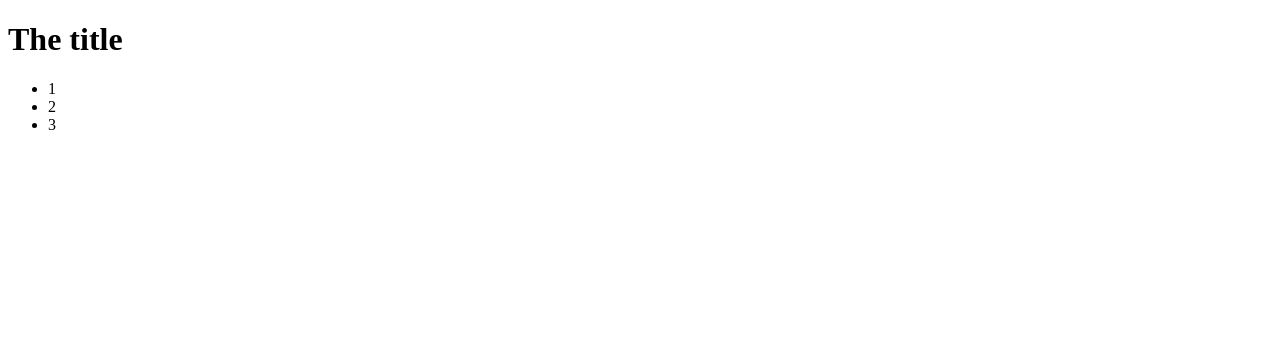
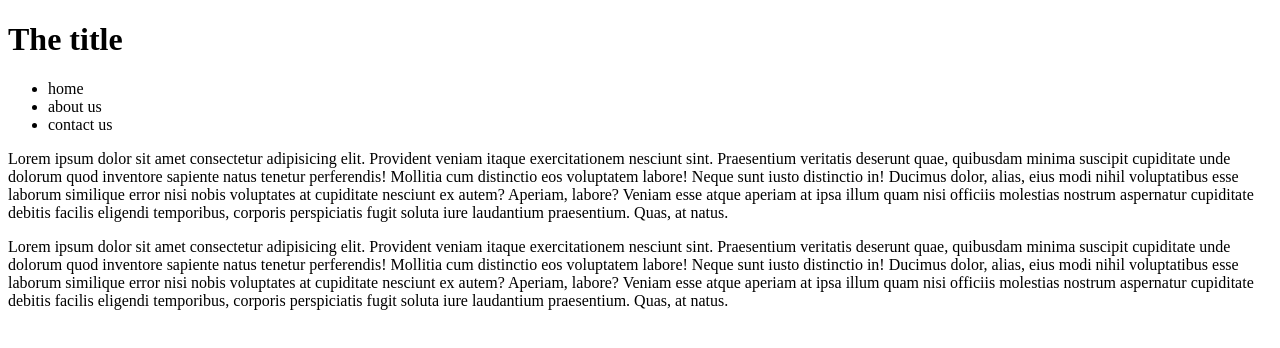
Before and after one commit to SKupferstein/testgit, a plain HTML site: page index.html in a window 1280 px wide. Drawn offline with Linux system fonts and the light colour scheme.

Commit message:
added main content

```diff
--- a/index.html
+++ b/index.html
@@ -12,12 +12,28 @@
         <h1>The title</h1>
         <nav>
             <ul>
-                <li>1</li>
-                <li>2</li>
-                <li>3</li>
+                <li>home</li>
+                <li>about us</li>
+                <li>contact us</li>
             </ul>
         </nav>
     </header>
+    <p>Lorem ipsum dolor sit amet consectetur adipisicing elit. Provident veniam itaque exercitationem nesciunt sint.
+        Praesentium veritatis deserunt quae, quibusdam minima suscipit cupiditate unde dolorum quod inventore sapiente
+        natus tenetur perferendis!
+        Mollitia cum distinctio eos voluptatem labore! Neque sunt iusto distinctio in! Ducimus dolor, alias, eius modi
+        nihil voluptatibus esse laborum similique error nisi nobis voluptates at cupiditate nesciunt ex autem?
+        Aperiam, labore? Veniam esse atque aperiam at ipsa illum quam nisi officiis molestias nostrum aspernatur
+        cupiditate debitis facilis eligendi temporibus, corporis perspiciatis fugit soluta iure laudantium praesentium.
+        Quas, at natus.</p>
+    <p>Lorem ipsum dolor sit amet consectetur adipisicing elit. Provident veniam itaque exercitationem nesciunt sint.
+        Praesentium veritatis deserunt quae, quibusdam minima suscipit cupiditate unde dolorum quod inventore sapiente
+        natus tenetur perferendis!
+        Mollitia cum distinctio eos voluptatem labore! Neque sunt iusto distinctio in! Ducimus dolor, alias, eius modi
+        nihil voluptatibus esse laborum similique error nisi nobis voluptates at cupiditate nesciunt ex autem?
+        Aperiam, labore? Veniam esse atque aperiam at ipsa illum quam nisi officiis molestias nostrum aspernatur
+        cupiditate debitis facilis eligendi temporibus, corporis perspiciatis fugit soluta iure laudantium praesentium.
+        Quas, at natus.</p>
 </body>
 
 </html>
```
